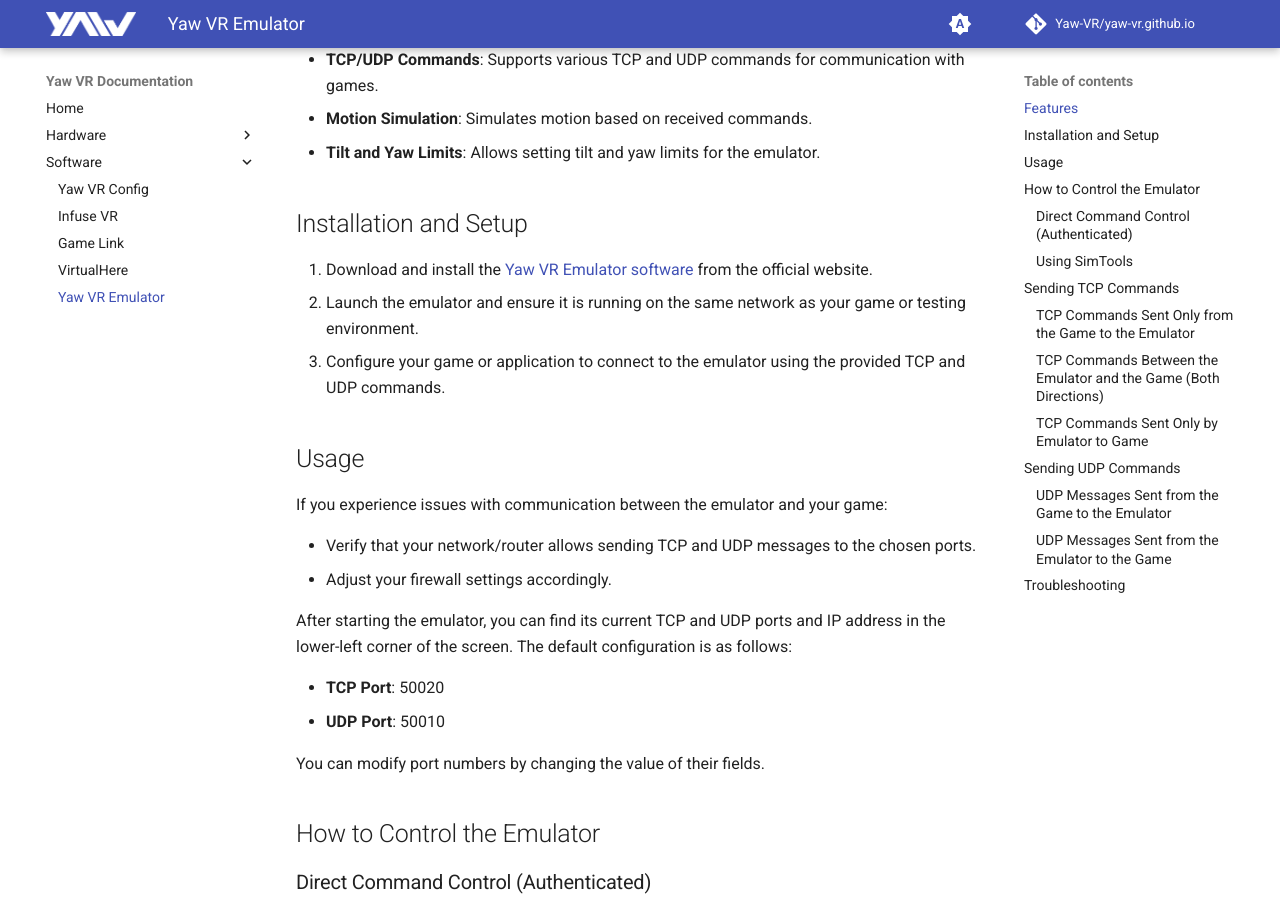
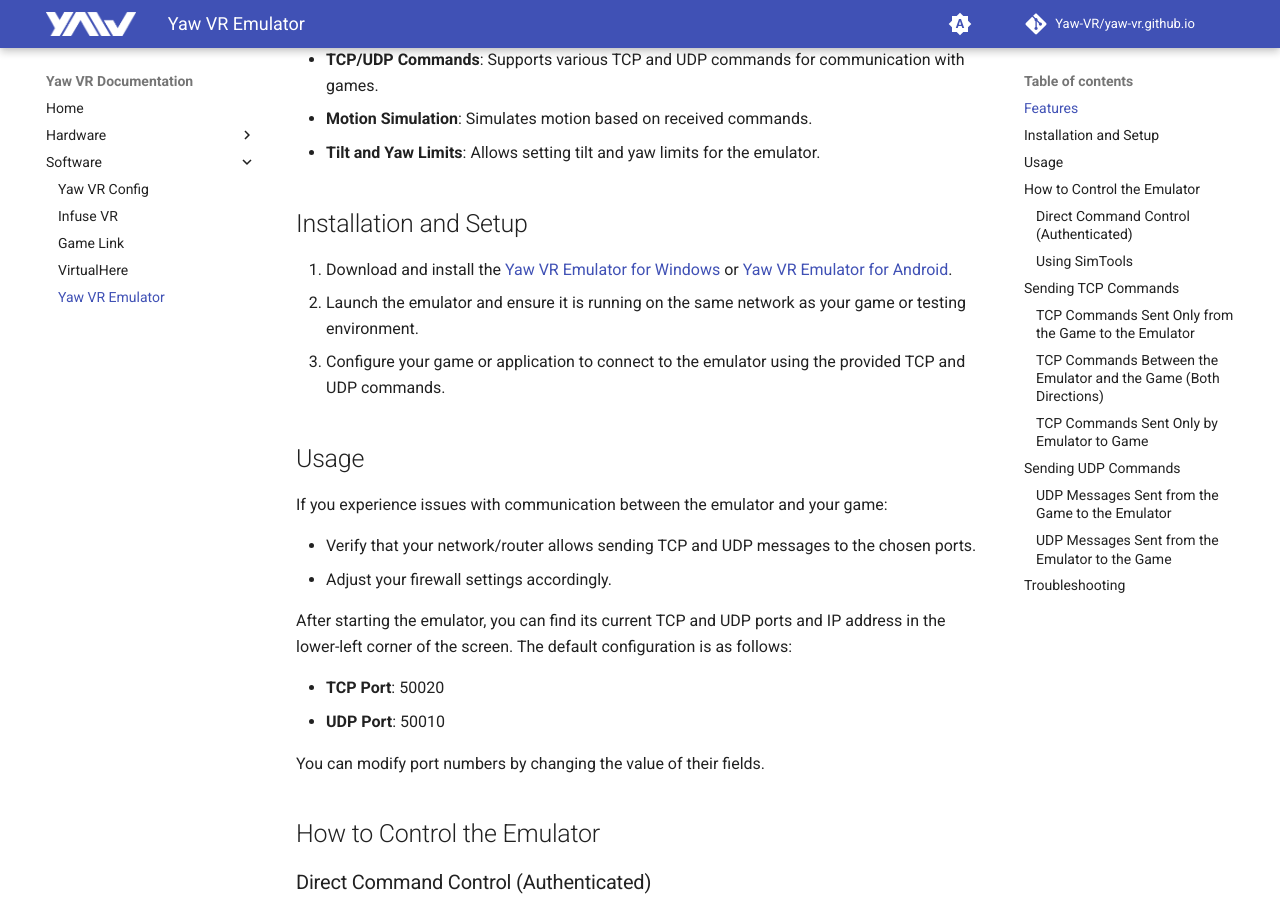
Before and after one commit to Yaw-VR/yaw-vr.github.io, an MkDocs documentation site: the page built from docs/software/yawvremu.md, in a window 1280 px wide and 900 px high, scrolled down 393 px. Built offline with MkDocs 1.6.1 and Material for MkDocs 9.7.7, drawn with Linux system fonts in a browser that asks for light colours; comment, search, counter and statistics services are not loaded.

Commit message:
added direct links for downloads

```diff
--- a/docs/software/yawvremu.md
+++ b/docs/software/yawvremu.md
@@ -12,7 +12,7 @@
 
 ## Installation and Setup
 
-1. Download and install the <a href="https://www.yawvr.com/downloads" target="_blank">Yaw VR Emulator software</a> from the official website.
+1. Download and install the <a href="https://yaw.one/emulator/winbuild.zip" target="_blank">Yaw VR Emulator for Windows</a> or <a href="https://play.google.com/store/apps/details?id=com.yawvr.yawemulator">Yaw VR Emulator for Android</a>.
 2. Launch the emulator and ensure it is running on the same network as your game or testing environment.
 3. Configure your game or application to connect to the emulator using the provided TCP and UDP commands.
 
```
Also changed, not shown: docs/software/yawvrconfig.md (+6 -1 lines).
